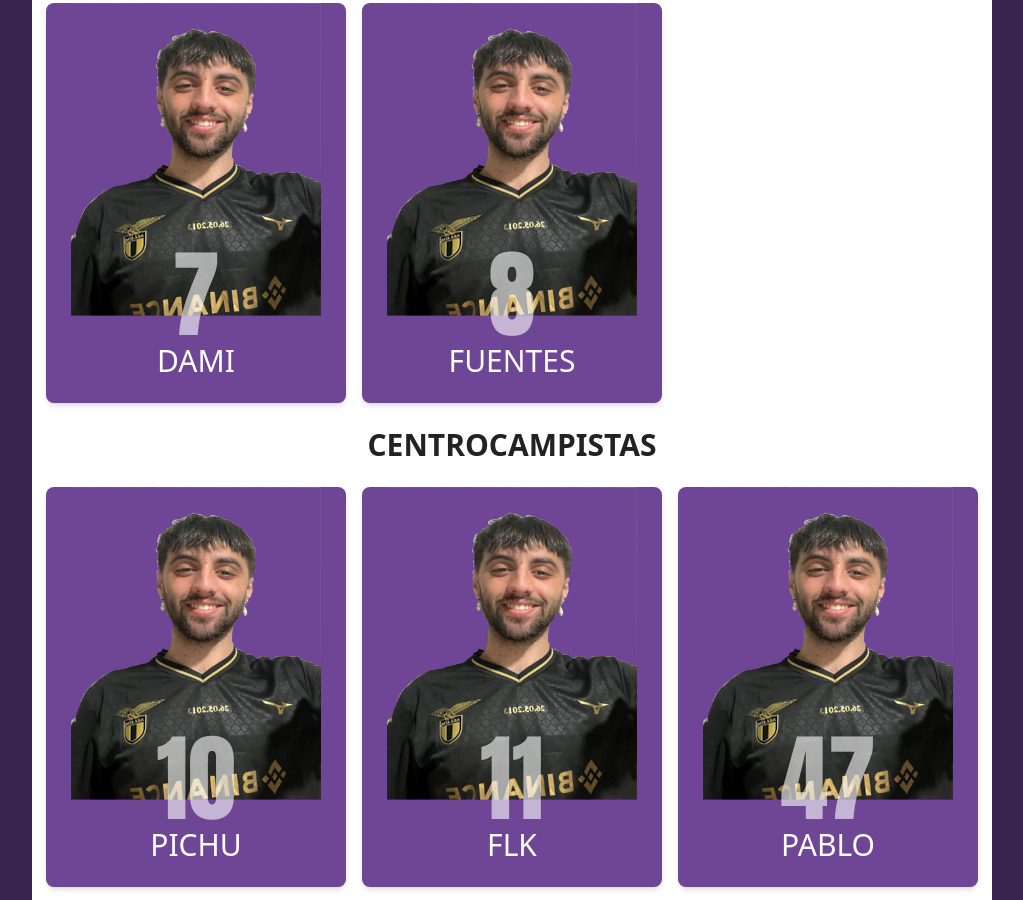
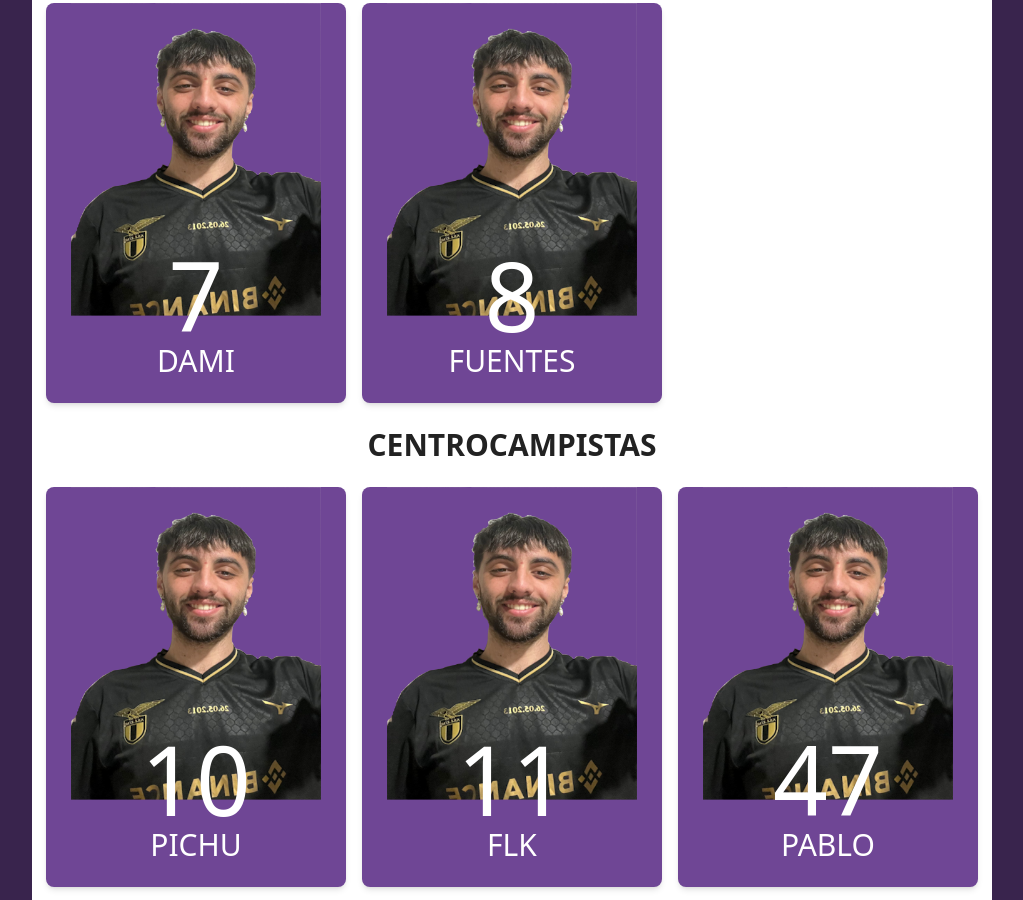
Before and after one commit to NF-Pirowen-Tech/nf-pirowen-web, an Astro site: page / in a window 1280 px wide. Shown: the part 1045-1945 px from the top of the page, without its empty margins (128-1151 px from the left). Built offline with nearby package versions, Linux system fonts and the light colour scheme; Astro itself is replaced by a stand-in of ours.

Commit message:
" " -> ''

```diff
--- a/src/components/PlayerCard.astro
+++ b/src/components/PlayerCard.astro
@@ -1,7 +1,5 @@
 ---
-// src/components/PlayerCard.astro
 const { player } = Astro.props;
-
 const { slug, data } = player;
 const { name, dorsal, img } = data;
 const imageUrl = `/images/${img}`;
@@ -18,18 +16,9 @@ const imageUrl = `/images/${img}`;
     />
 
     <div class="relative z-10 flex flex-col items-center pb-6">
-        <h1 class="numbers text-8xl">{dorsal}</h1>
-        <h2 transition:name={`name-${slug}`} class="uppercase text-3xl">
+        <h1 class="center text-8xl">{dorsal}</h1>
+        <h2 class="uppercase text-3xl">
             {name}
         </h2>
     </div>
 </div>
-
-<style>
-    .numbers {
-        font-family: "Anton", sans-serif;
-        color: #fff;
-        text-align: center;
-        opacity: 0.6;
-    }
-</style>
--- a/src/components/Players.astro
+++ b/src/components/Players.astro
@@ -1,5 +1,5 @@
 ---
-import { getCollection } from "astro:content"
+import { getCollection } from 'astro:content'
 import PlayerCard from '../components/PlayerCard.astro';
 
 const players = await getCollection("players");
--- a/src/layouts/Layout.astro
+++ b/src/layouts/Layout.astro
@@ -1,6 +1,6 @@
 ---
-import { ClientRouter } from "astro:transitions";
-import "../styles/global.css";
+import { ClientRouter } from 'astro:transitions';
+import '../styles/global.css';
 
 const { title } = Astro.props;
 ---
@@ -42,13 +42,10 @@ const { title } = Astro.props;
 
 	html,
 	body {
-		margin: 0;
-		width: 100%;
-		height: 100%;
 		background-color: #39244d;
 		color: #fff;
 	}
 	footer {
-		@apply text-center text-sm text-gray-400 py-4 border-t border-gray-700;
+		@apply text-center text-sm text-gray-400 py-4;
 	}
 </style>
--- a/src/pages/players/[id].astro
+++ b/src/pages/players/[id].astro
@@ -1,6 +1,6 @@
 ---
-import Layout from "../../layouts/Layout.astro";
-import { getCollection, render } from "astro:content";
+import Layout from '../../layouts/Layout.astro';
+import { getCollection, render } from 'astro:content';
 
 export async function getStaticPaths() {
     const players = await getCollection("players");
@@ -35,7 +35,7 @@ const imageUrl = `/images/${img}`;
                 transition:name={`name-${slug}`}
                 class="text-4xl font-bold mb-4"
             >
-                {name}
+                {name} {dorsal}
             </h1>
             <div class="prose prose-invert">
                 <Content />
```
